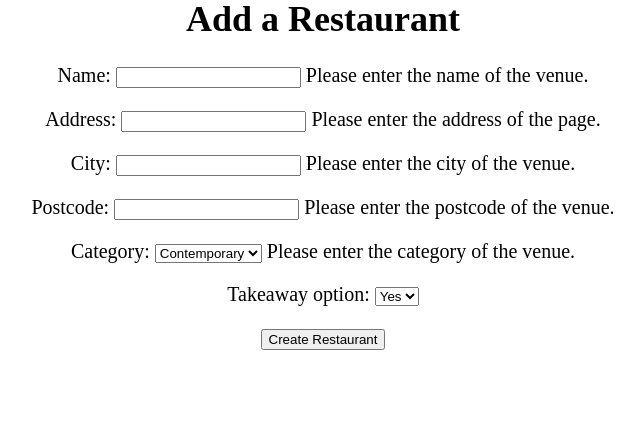
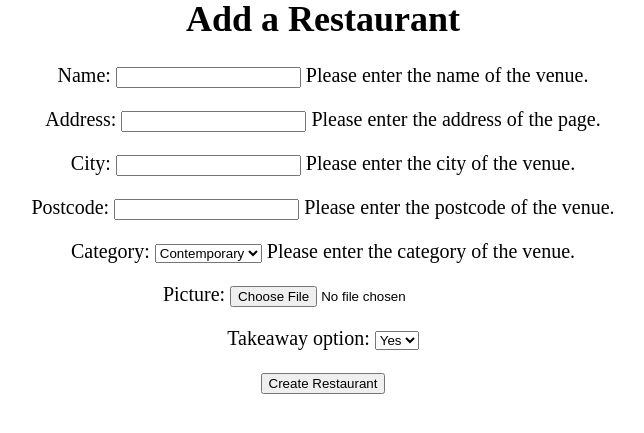
Before and after one commit to AidenSmith04/Rateaurant, a Django app: page /project/addarestaurant/ in a window 1280 px wide. Shown: the part 236-669 px from the top of the page, without its empty margins (317-961 px from the left). Run offline with Django 3.2, Linux system fonts and the light colour scheme; the visitor is signed in with stand-in values (Sample User, id 1); data that the repository does not hold is empty.

Commit message:
Venue images display and can be selected in forms

```diff
--- a/project/forms.py
+++ b/project/forms.py
@@ -23,11 +23,12 @@ class RestaurantForm(forms.ModelForm):
     postcode = forms.CharField(max_length=50, help_text="Please enter the postcode of the venue.")
     category = forms.CharField(widget=forms.Select(choices=Categories),
                                help_text="Please enter the category of the venue.")
+    #picture = forms.ImageField(help_text="Image of restaurant.")
     takeaway_option = forms.CharField(widget=forms.Select(choices=YesNo), help_text="")
 
     class Meta:
         model = Restaurant
-        fields = ('name', 'address', 'city', 'postcode', 'category', 'takeaway_option')
+        fields = ('name', 'address', 'city', 'postcode', 'category', 'picture', 'takeaway_option')
 
 
 class UserForm(forms.ModelForm):
--- a/project/views.py
+++ b/project/views.py
@@ -130,12 +130,17 @@ def add_a_restaurant(request):
     if request.method == 'POST':
         restaurant_form = RestaurantForm(request.POST)
         ownership_form = OwnershipForm(request.POST)
-        print('hi')
+
         if restaurant_form.is_valid() and ownership_form.is_valid():
             restaurant_id = generateID()
 
             restaurant = restaurant_form.save(commit=False)
             restaurant.restaurant_ID = restaurant_id
+            print(request.FILES)
+            if 'picture' in request.FILES:
+                print('mogus')
+                restaurant.picture = request.FILES['picture']
+
             restaurant.save()
 
             ownership = ownership_form.save(commit=False)
--- a/templates/Rateaurant/AddARestaurant.html
+++ b/templates/Rateaurant/AddARestaurant.html
@@ -13,7 +13,7 @@
 {% block body_block %}
 	<div id="form">
 		<h1>Add a Restaurant</h1>
-		<form id="restaurant_form" method="post" action="{% url 'Rateaurant:addarestaurant' %}">
+		<form id="restaurant_form" method="post" action="{% url 'Rateaurant:addarestaurant' %}" enctype="multipart/form-data">
 			{% csrf_token %}
 			{{ restaurant_form.as_p }}
 			<input type="submit" name="submit" value="Create Restaurant" />
```
